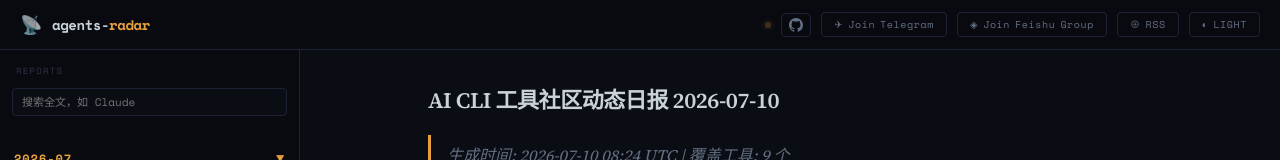
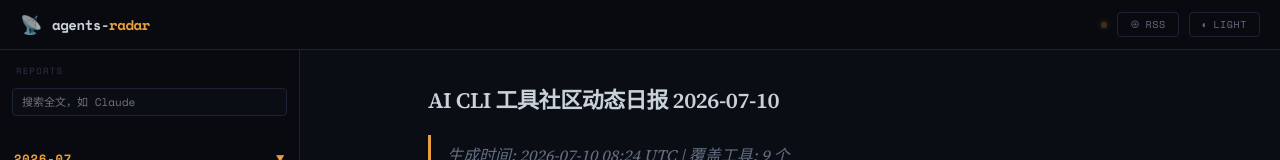
Before and after one commit to BlackJack-Cao/agents-radar, a website: page index.html in a window 1280 px wide. Shown: the top 160 px of the page. Drawn offline with nearby package versions, Linux system fonts and the light colour scheme.

Commit message:
chore: remove community header links

```diff
--- a/index.html
+++ b/index.html
@@ -261,13 +261,6 @@
     </div>
     <div class="hdr-right">
       <div class="signal"></div>
-      <a class="hdr-btn icon-only" href="https://github.com/duanyytop/agents-radar" target="_blank" rel="noopener noreferrer" title="GitHub" aria-label="GitHub">
-        <svg width="14" height="14" viewBox="0 0 16 16" fill="currentColor" aria-hidden="true">
-          <path d="M8 0C3.58 0 0 3.58 0 8c0 3.54 2.29 6.53 5.47 7.59.4.07.55-.17.55-.38 0-.19-.01-.82-.01-1.49-2.01.37-2.53-.49-2.69-.94-.09-.23-.48-.94-.82-1.13-.28-.15-.68-.52-.01-.53.63-.01 1.08.58 1.23.82.72 1.21 1.87.87 2.33.66.07-.52.28-.87.51-1.07-1.78-.2-3.64-.89-3.64-3.95 0-.87.31-1.59.82-2.15-.08-.2-.36-1.02.08-2.12 0 0 .67-.21 2.2.82.64-.18 1.32-.27 2-.27.68 0 1.36.09 2 .27 1.53-1.04 2.2-.82 2.2-.82.44 1.1.16 1.92.08 2.12.51.56.82 1.27.82 2.15 0 3.07-1.87 3.75-3.65 3.95.29.25.54.73.54 1.48 0 1.07-.01 1.93-.01 2.2 0 .21.15.46.55.38A8.013 8.013 0 0 0 16 8c0-4.42-3.58-8-8-8z"/>
-        </svg>
-      </a>
-      <a class="hdr-btn" href="https://t.me/agents_radar" target="_blank" rel="noopener noreferrer" title="Join Telegram"><span class="hdr-icon">✈</span><span class="hdr-join">Join</span>Telegram</a>
-      <a class="hdr-btn" href="https://applink.feishu.cn/client/chat/chatter/add_by_link?link_token=478g7865-04a8-4fab-a7f8-23af85ba927b" target="_blank" rel="noopener noreferrer" title="Join Feishu Group"><span class="hdr-icon">◈</span><span class="hdr-join">Join</span>Feishu<span class="hdr-join">Group</span></a>
       <a id="rssLink" class="hdr-btn" href="./feed.xml" title="RSS Feed"><span class="hdr-icon">⊕</span>RSS</a>
       <button id="themeBtn" class="hdr-btn"><span class="hdr-icon">◐</span><span class="hdr-label">LIGHT</span></button>
     </div>
```
